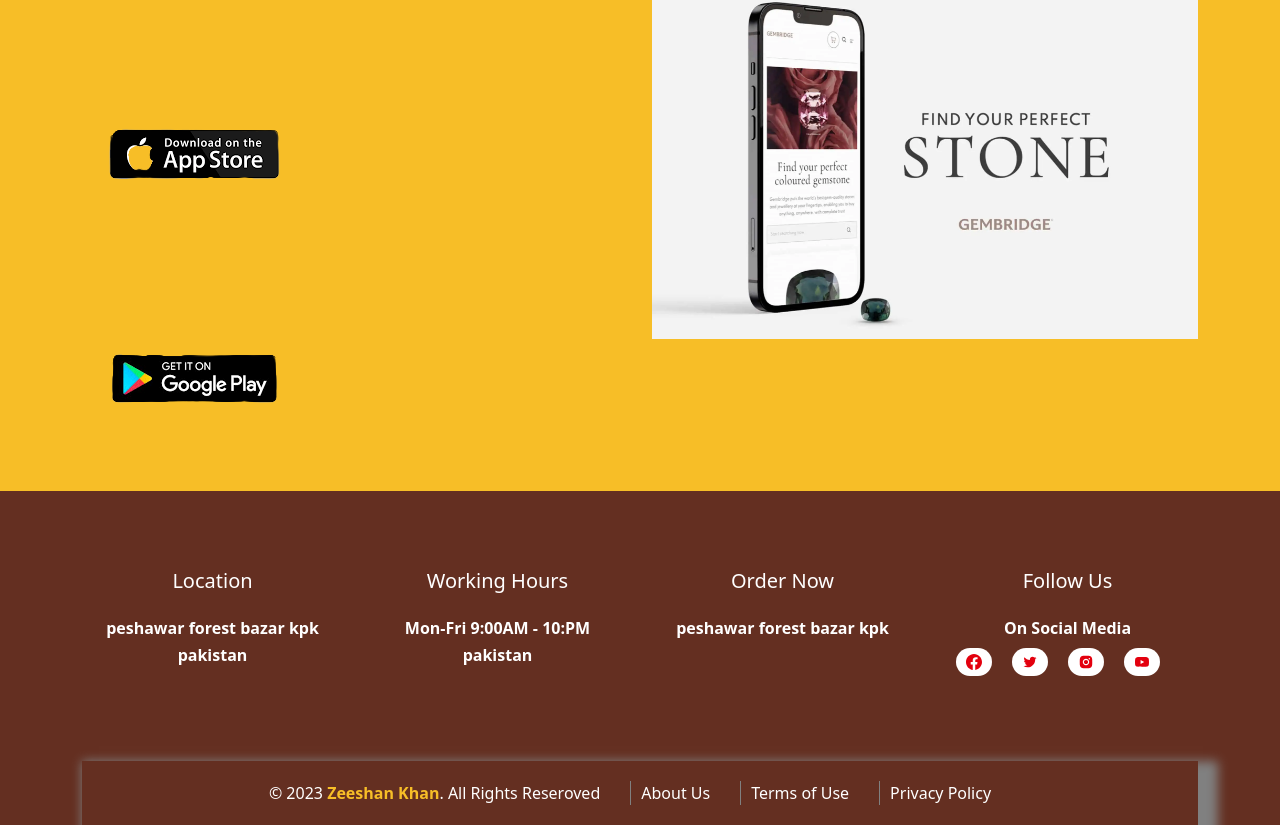
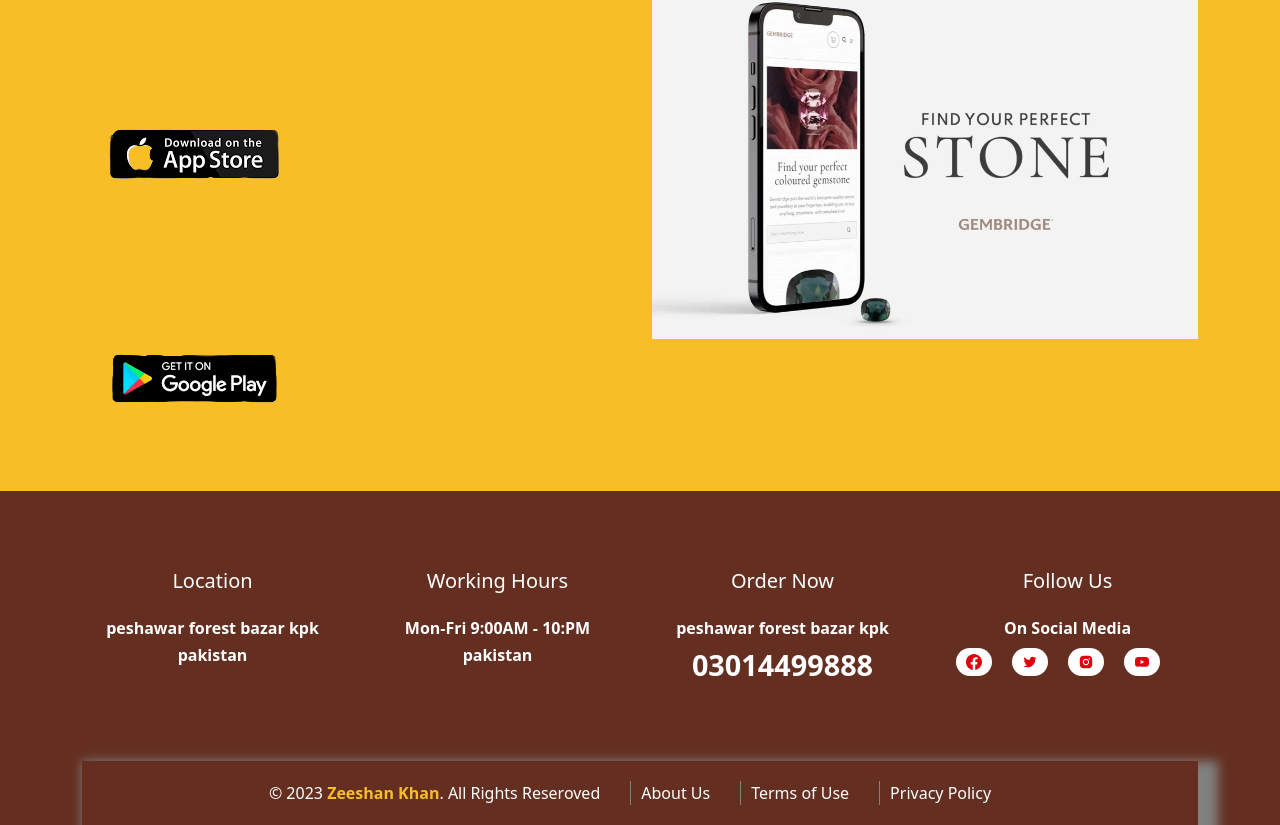
Before and after one commit to sunnykhan12345/gamestones_website, a React (Create React App) app: page / in a window 1280 px wide. Shown: the part 6225-7050 px from the top of the page. Built offline with nearby package versions, Linux system fonts and the light colour scheme.

Commit message:
change number

```diff
--- a/src/Component/footer/Footer.jsx
+++ b/src/Component/footer/Footer.jsx
@@ -54,7 +54,7 @@ const Footer = () => {
               <div className="text-center">
                 <h5>Order Now</h5>
                 <p>peshawar forest bazar kpk</p>
-                <p className="calling"></p>
+                <p className="calling">03014499888</p>
               </div>
             </Col>
             <Col sm={6} lg={3} className="mb-4 mb-lg-0">
```
